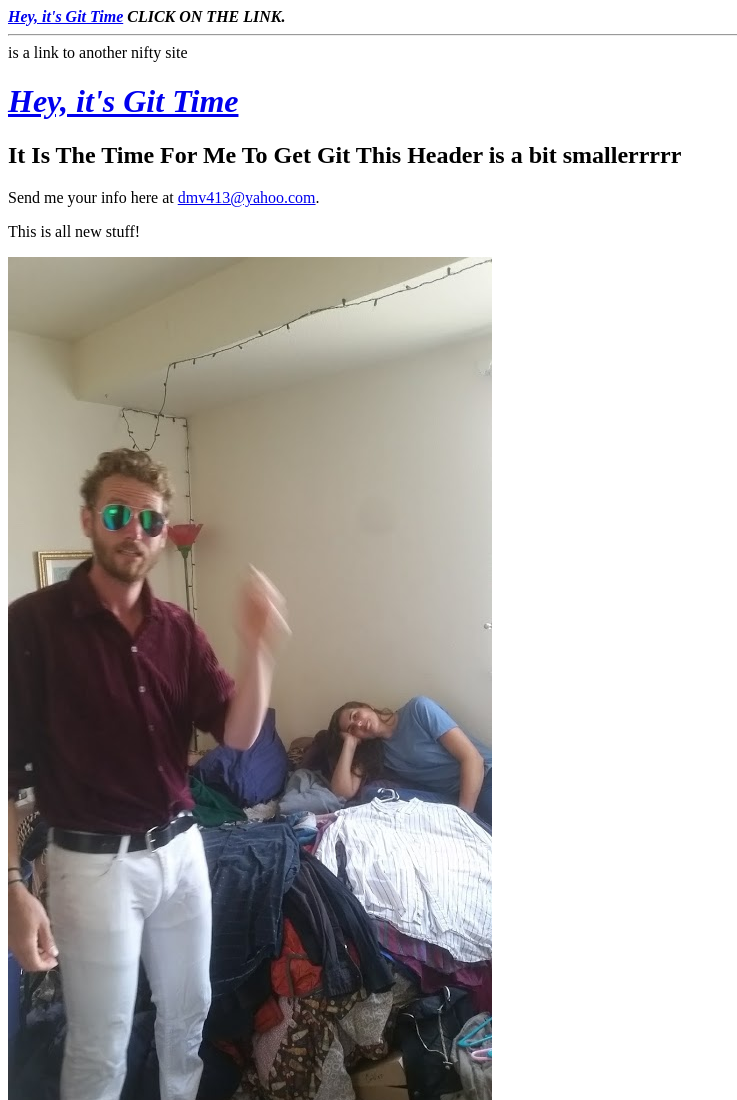
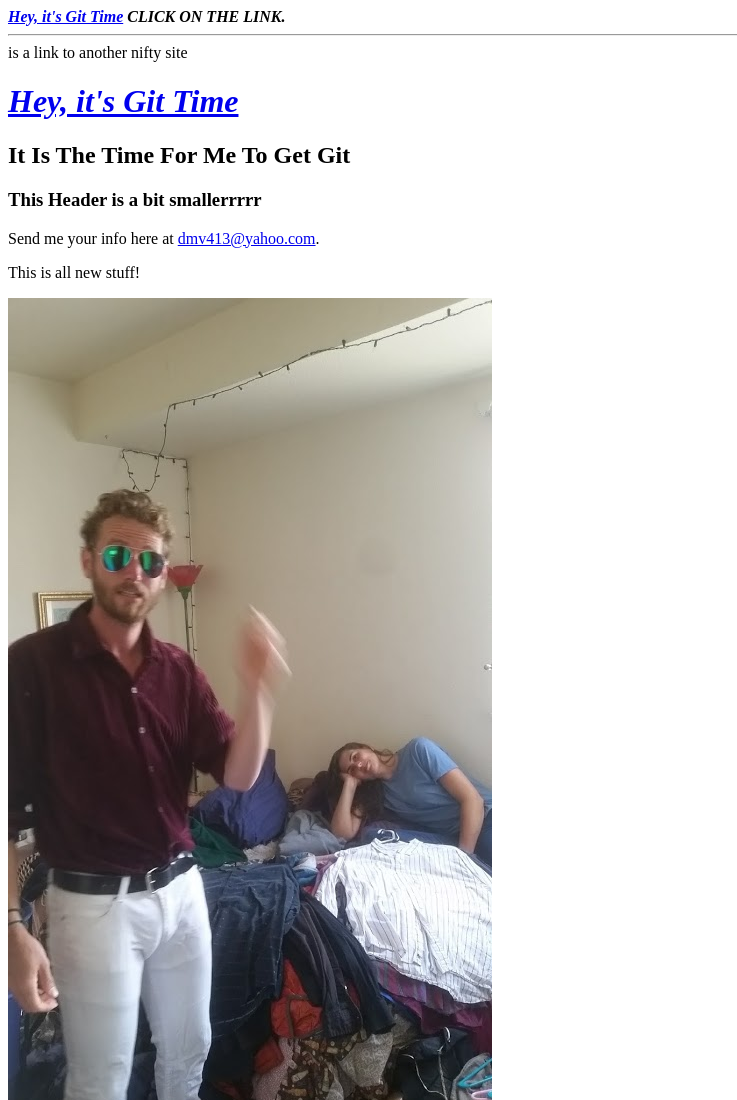
Before and after one commit to V-Duenas/V-Duenas.github.io, a plain HTML site: page index.html in a window 1280 px wide. Shown: the top 1100 px of the page, without its empty margins (0-737 px from the left). Drawn offline with Linux system fonts and the light colour scheme.

Commit message:
Update index.html

```diff
--- a/index.html
+++ b/index.html
@@ -19,7 +19,8 @@ is a link to another nifty site
 
 <H1> <a href="https://github.com/V-Duenas"> <B><I>Hey, it's Git Time</I></B></a></H1>
 
-<H2> It Is The Time For Me To Get Git This Header is a bit smallerrrrr</H2>
+<H2> It Is The Time For Me To Get Git </H2>
+<H3> This Header is a bit smallerrrrr </H3>
 
 Send me your info here at <a href="mailto:dmv413@yahoo.com">
 
```
